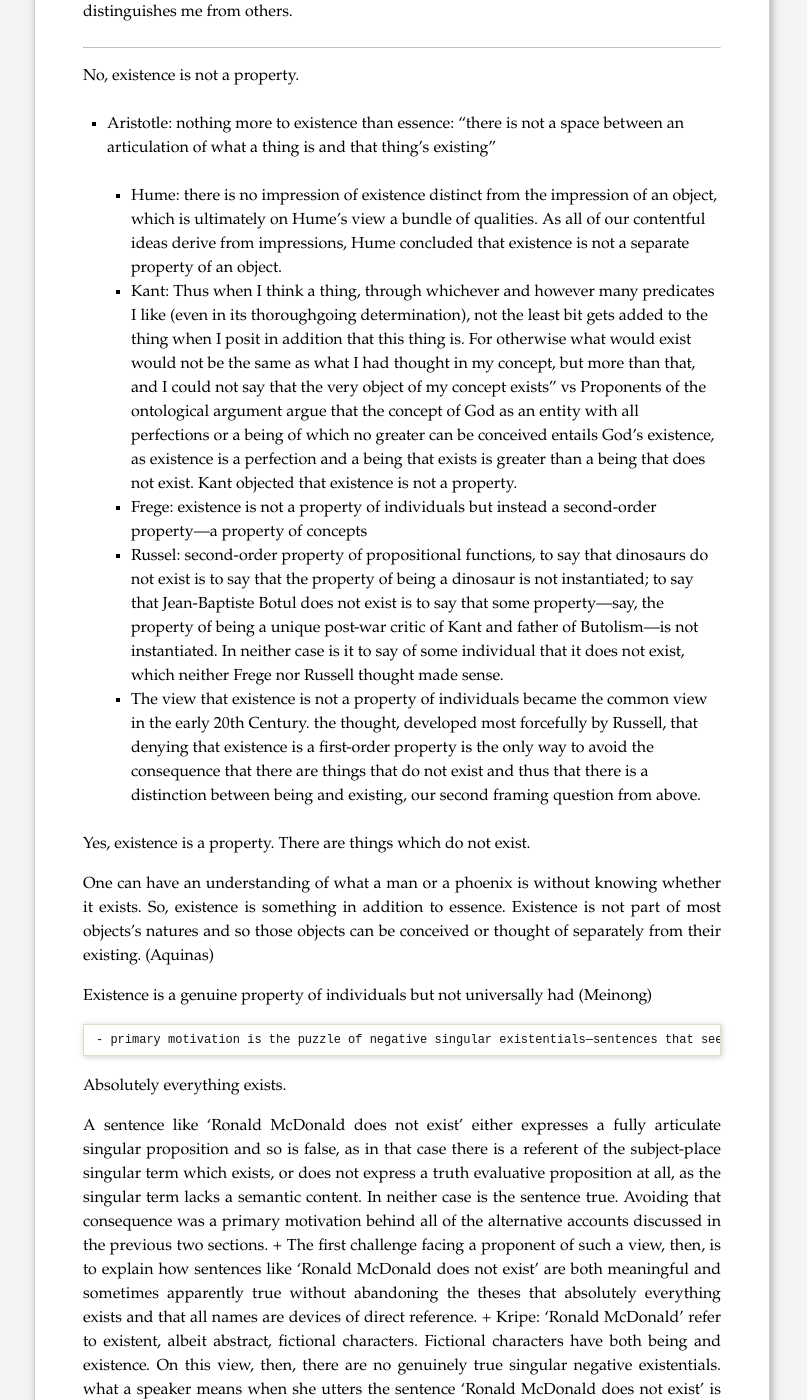
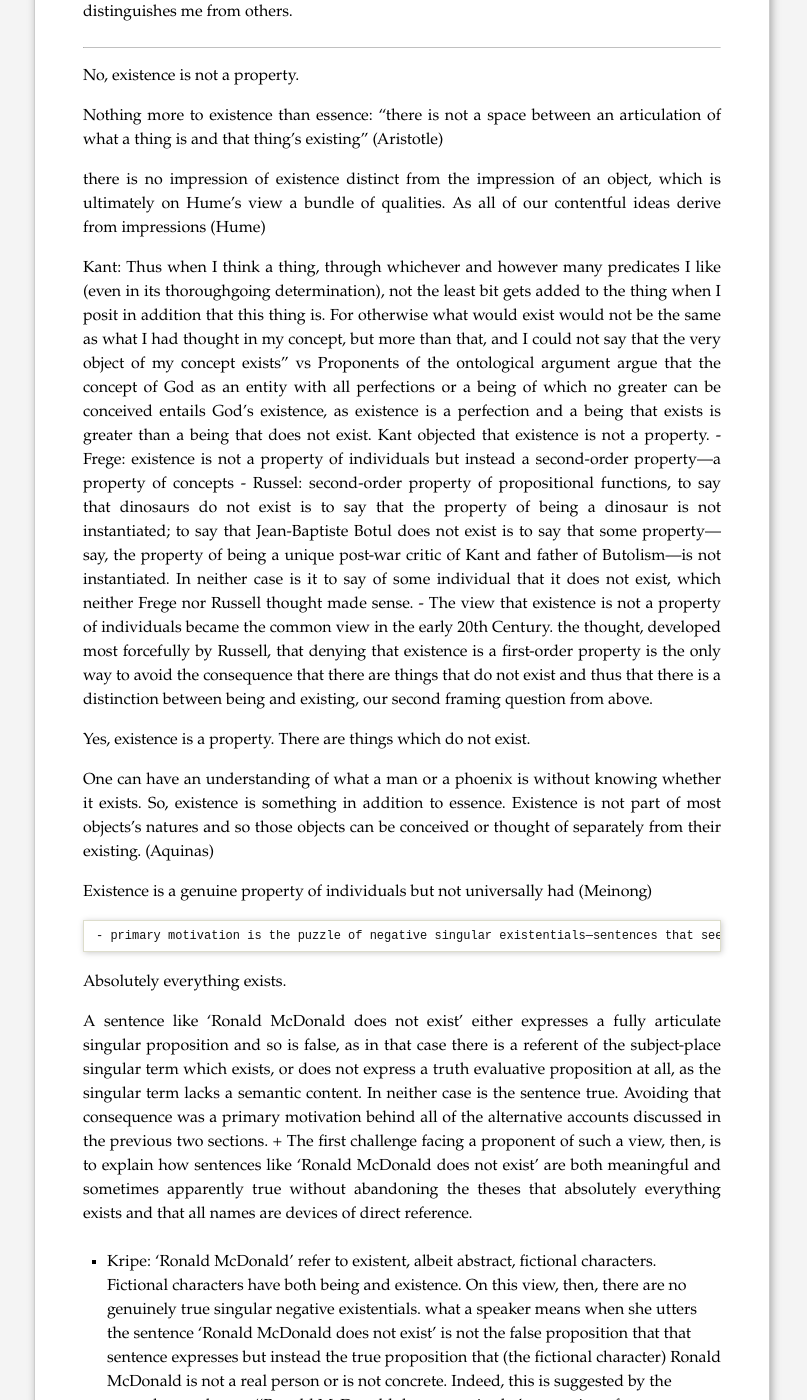
Before and after one commit to piyushahuja/piyushahuja.github.io, a Jekyll site: the page built from _posts/philosophy/2021-01-31-metaphysics.md, in a window 1280 px wide and 1400 px high, scrolled down 722 px. Shown: the whole window, without its empty margins (238-1045 px from the left). Built offline with Jekyll 4.4.1, drawn with Linux system fonts in a browser that asks for light colours; some of the changed text lies outside the part shown.

Commit message:
Auto deployed

```diff
--- a/_posts/philosophy/2021-01-31-metaphysics.md
+++ b/_posts/philosophy/2021-01-31-metaphysics.md
@@ -35,9 +35,11 @@ Essential vs necessary: I am essentially a human and perhaps essentially the per
 
 No, existence is not a property.
 
-- Aristotle: nothing more to existence than essence: "there is not a space between an articulation of what a thing is and that thing’s existing"
-    - Hume: there is no impression of existence distinct from the impression of an object, which is ultimately on Hume’s view a bundle of qualities. As all of our contentful ideas derive from impressions, Hume concluded that existence is not a separate property of an object.
-    - Kant:  Thus when I think a thing, through whichever and however many predicates I like (even in its thoroughgoing determination), not the least bit gets added to the thing when I posit in addition that this thing is. For otherwise what would exist would not be the same as what I had thought in my concept, but more than that, and I could not say that the very object of my concept exists”  vs Proponents of the ontological argument argue that the concept of God as an entity with all perfections or a being of which no greater can be conceived entails God’s existence, as existence is a perfection and a being that exists is greater than a being that does not exist. Kant objected that existence is not a property.
+Nothing more to existence than essence: "there is not a space between an articulation of what a thing is and that thing’s existing" (Aristotle)
+
+there is no impression of existence distinct from the impression of an object, which is ultimately on Hume’s view a bundle of qualities. As all of our contentful ideas derive from impressions  (Hume)
+
+Kant:  Thus when I think a thing, through whichever and however many predicates I like (even in its thoroughgoing determination), not the least bit gets added to the thing when I posit in addition that this thing is. For otherwise what would exist would not be the same as what I had thought in my concept, but more than that, and I could not say that the very object of my concept exists”  vs Proponents of the ontological argument argue that the concept of God as an entity with all perfections or a being of which no greater can be conceived entails God’s existence, as existence is a perfection and a being that exists is greater than a being that does not exist. Kant objected that existence is not a property.
     - Frege:  existence is not a property of individuals but instead a second-order property—a property of concepts
     - Russel: second-order property of propositional functions, to say that dinosaurs do not exist is to say that the property of being a dinosaur is not instantiated; to say that Jean-Baptiste Botul does not exist is to say that some property—say, the property of being a unique post-war critic of Kant and father of Butolism—is not instantiated. In neither case is it to say of some individual that it does not exist, which neither Frege nor Russell thought made sense.
     - The view that existence is not a property of individuals became the common view in the early 20th Century. the thought, developed most forcefully by Russell, that denying that existence is a first-order property is the only way to avoid the consequence that there are things that do not exist and thus that there is a distinction between being and existing, our second framing question from above.
@@ -55,8 +57,10 @@ Absolutely everything exists.
 
 A sentence like ‘Ronald McDonald does not exist’ either expresses a fully articulate singular proposition and so is false, as in that case there is a referent of the subject-place singular term which exists, or does not express a truth evaluative proposition at all, as the singular term lacks a semantic content. In neither case is the sentence true. Avoiding that consequence was a primary motivation behind all of the alternative accounts discussed in the previous two sections.
     +  The first challenge facing a proponent of such a view, then, is to explain how sentences like ‘Ronald McDonald does not exist’ are both meaningful and sometimes apparently true without abandoning the theses that absolutely everything exists and that all names are devices of direct reference.
-        +  Kripe: ‘Ronald McDonald’ refer to existent, albeit abstract, fictional characters. Fictional characters have both being and existence. On this view, then, there are no genuinely true singular negative existentials. what a speaker means when she utters the sentence ‘Ronald McDonald does not exist’ is not the false proposition that that sentence expresses but instead the true proposition that (the fictional character) Ronald McDonald is not a real person or is not concrete. Indeed, this is suggested by the natural amendment, ‘‘Ronald McDonald does not exist; he’s a creation of advertisement!’’
-        All meaningful singular existentials are true and their negations false. We mistakenly take some singular negative existentials to be true because we conflate or do not sharply distinguish existing from being concrete. The benefit of this account is the simple semantics of proper names and the sparse metaphysics. The cost is revisionism regarding what we mean when we use apparently true singular negative existentials.
+
++  Kripe: ‘Ronald McDonald’ refer to existent, albeit abstract, fictional characters. Fictional characters have both being and existence. On this view, then, there are no genuinely true singular negative existentials. what a speaker means when she utters the sentence ‘Ronald McDonald does not exist’ is not the false proposition that that sentence expresses but instead the true proposition that (the fictional character) Ronald McDonald is not a real person or is not concrete. Indeed, this is suggested by the natural amendment, ‘‘Ronald McDonald does not exist; he’s a creation of advertisement!’’
+
+All meaningful singular existentials are true and their negations false. We mistakenly take some singular negative existentials to be true because we conflate or do not sharply distinguish existing from being concrete. The benefit of this account is the simple semantics of proper names and the sparse metaphysics. The cost is revisionism regarding what we mean when we use apparently true singular negative existentials.
 
 ------
 
```
